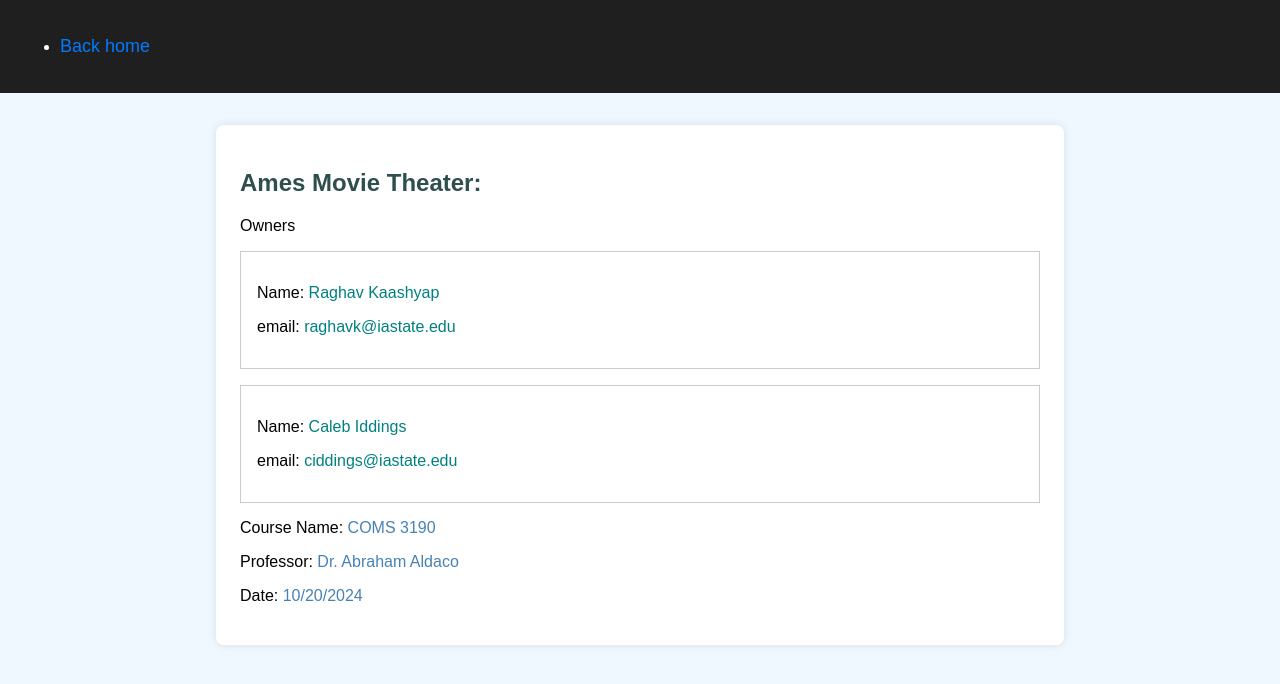
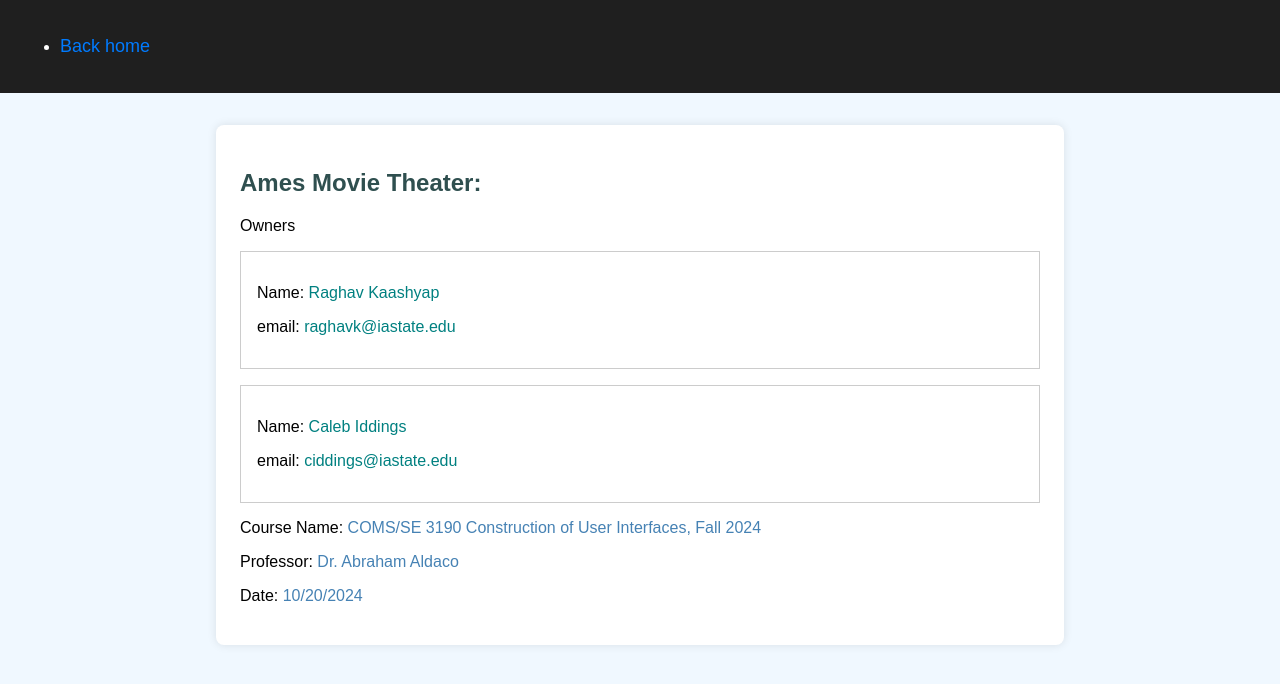
Before and after one commit to raghavkaashyap/Midterm-project-3190, a plain HTML site: page authors.html in a window 1280 px wide. Drawn offline with Linux system fonts and the light colour scheme.

Commit message:
Updated authors

```diff
--- a/authors.html
+++ b/authors.html
@@ -25,7 +25,7 @@
             <p>Name: <span style="color: #008080;">Caleb Iddings</span></p>
             <p>email: <span style="color: #008080;">ciddings@iastate.edu</span></p>
         </div>
-        <p>Course Name: <span style="color: #4682b4;">COMS 3190</span></p>
+        <p>Course Name: <span style="color: #4682b4;">COMS/SE 3190 Construction of User Interfaces, Fall 2024</span></p>
         <p>Professor: <span style="color: #4682b4;">Dr. Abraham Aldaco</span></p>
         <p>Date: <span style="color: #4682b4;">10/20/2024</span></p>
     </div>
```
